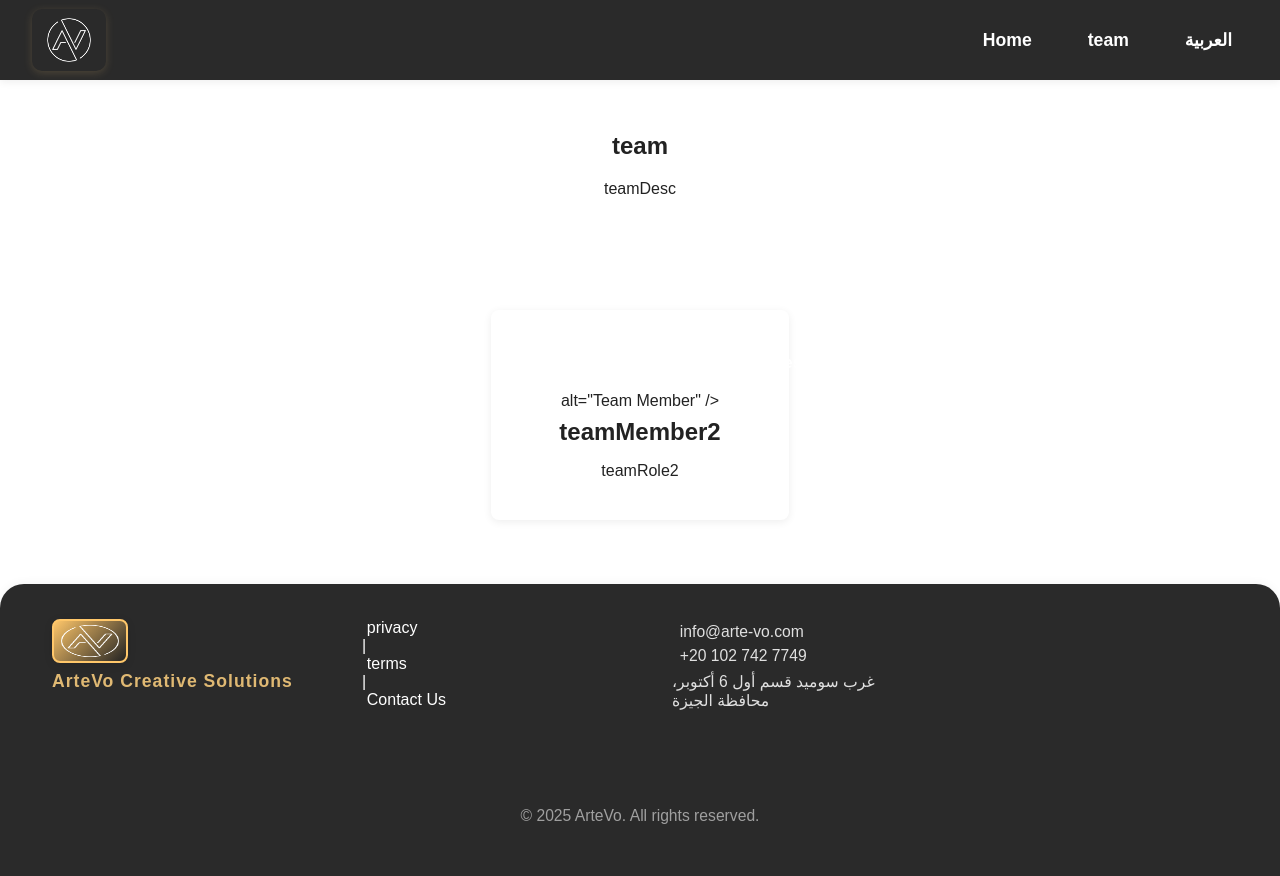
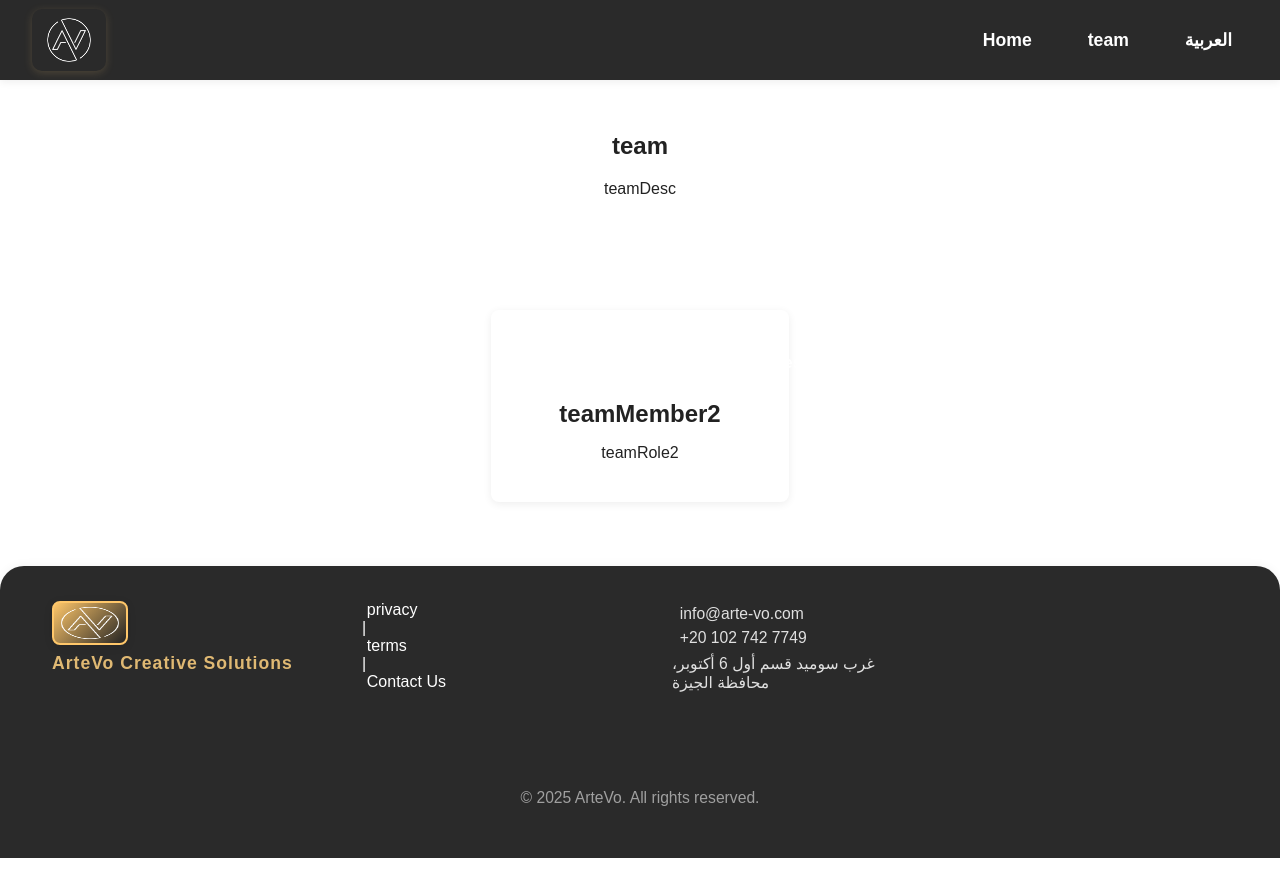
Before and after one commit to mohalabxy81/ArteVo-website, a plain HTML site: page team.html in a window 1280 px wide. Shown: the top 876 px of the page. Drawn offline with Linux system fonts and the light colour scheme.

Commit message:
Fix malformed tag in team.html and add scripts/image_audit.ps1

```diff
--- a/team.html
+++ b/team.html
@@ -138,7 +138,6 @@
               </button>
             </li>
           </ul>
-          alt="Team Member" />
           <h2 data-i18n="teamMember2">Yasmin Adeeb</h2>
           <p data-i18n="teamRole2">Co-Founder & Creative Director</p>
         </div>
```
Also changed, not shown: 1 other file.
